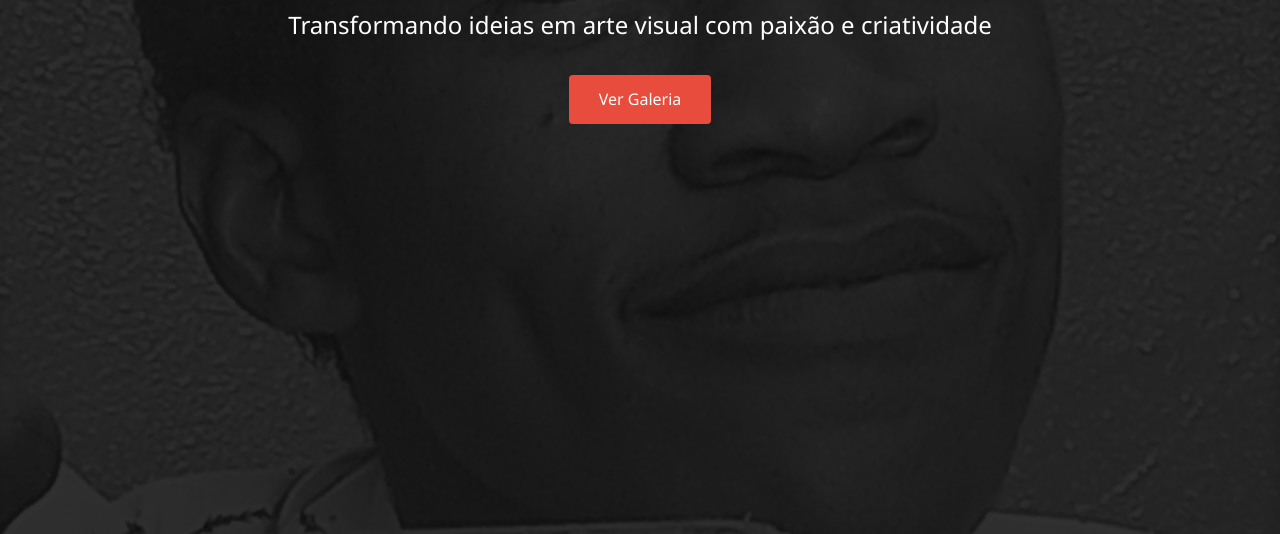
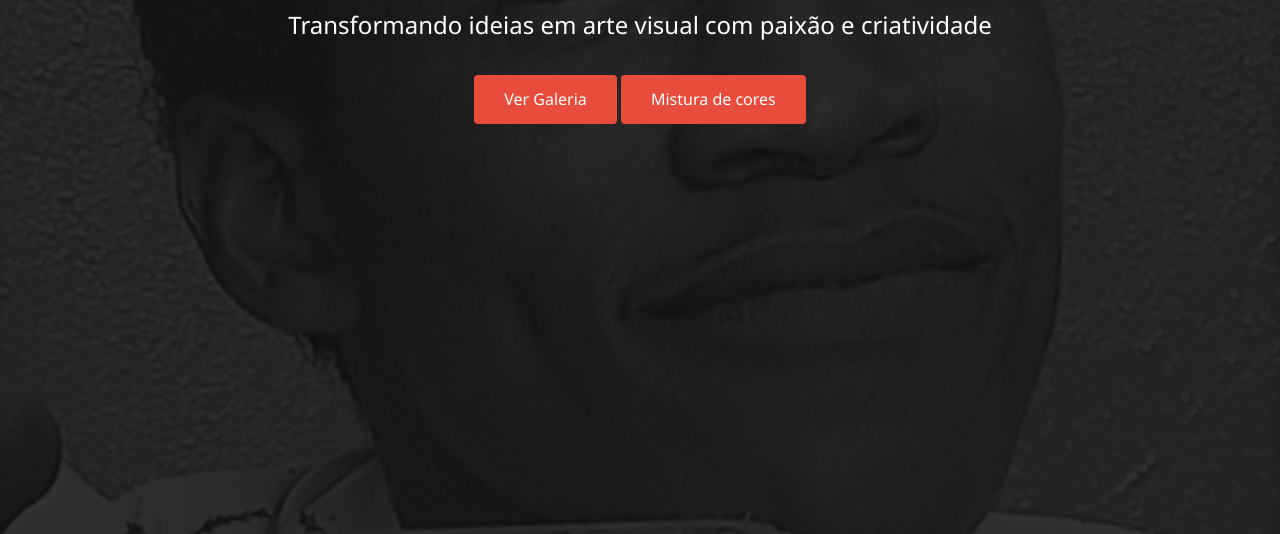
Before and after one commit to Diua-maker/galeria, a plain HTML site: page index.html in a window 1280 px wide. Shown: the part 266-800 px from the top of the page. Drawn offline with Linux system fonts and the light colour scheme; no server answers.

Commit message:
Atualizar o index.html

```diff
--- a/index.html
+++ b/index.html
@@ -1,3 +1,4 @@
+
 <!DOCTYPE html>
 <html lang="pt-PT">
 <head>
@@ -846,8 +847,8 @@
                     <h1>Diua Artes</h1>
                     <p>Transformando ideias em arte visual com paixão e criatividade</p>
                     <a href="#galeria" class="btn" data-page-nav="galeria">Ver Galeria</a>
+                    <a href="jogo1.html" class="btn" data-page-nav="#">Mistura de cores</a>
                 </div>
-            </div>
         </section>
 
         <!-- Página Sobre -->
```
